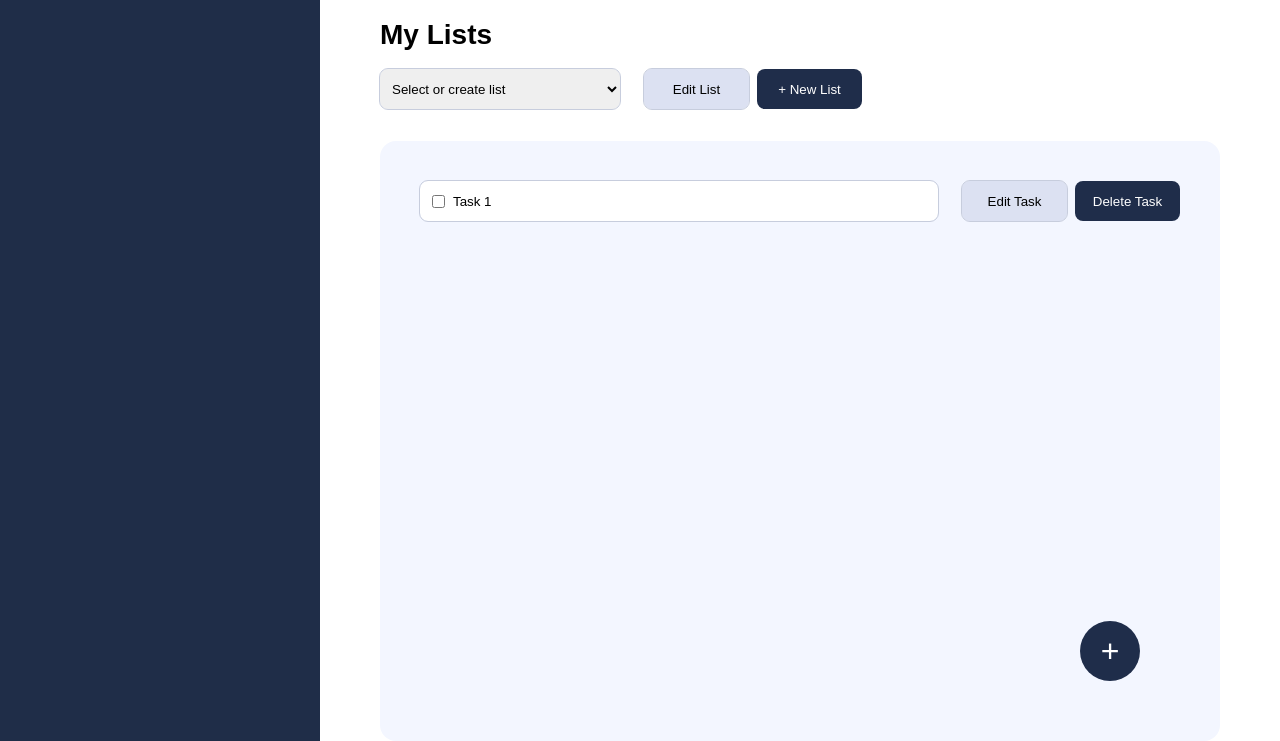
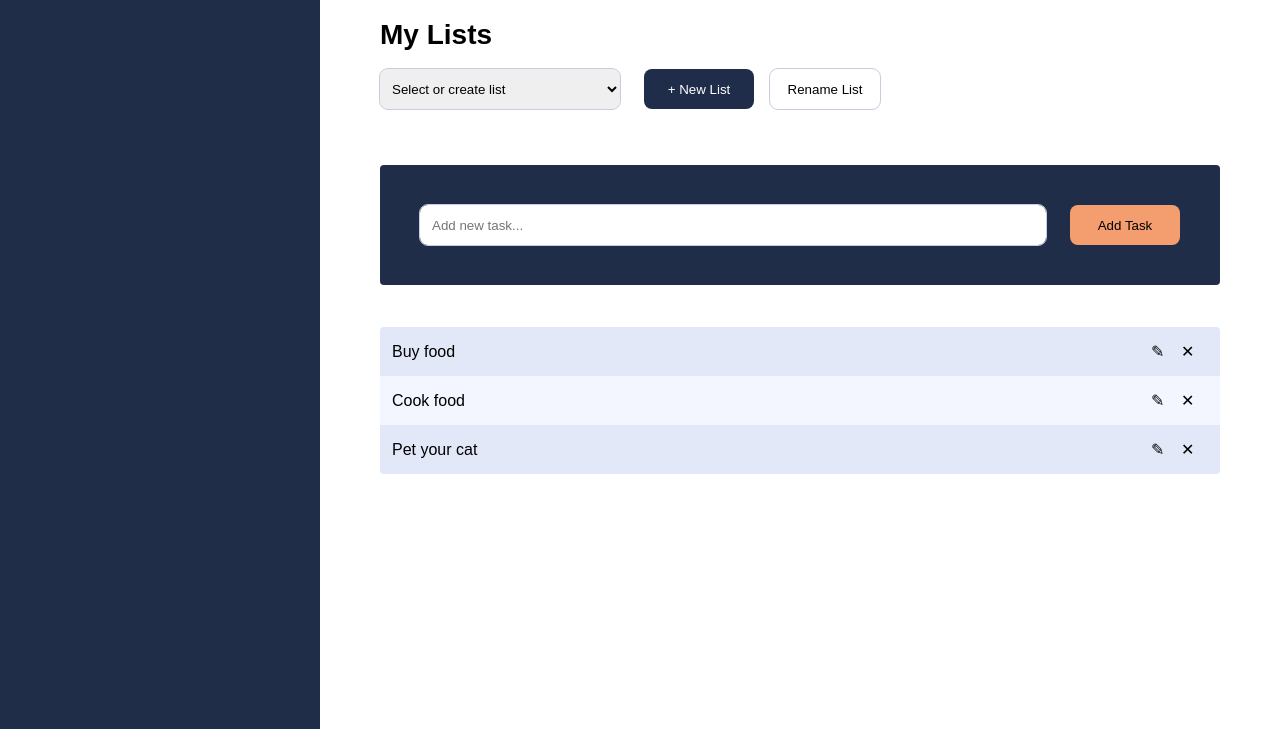
Before and after one commit to alena-bordiug/todo-list, a plain HTML site: page index.html in a window 1280 px wide. Shown: the part 71-812 px from the top of the page. Drawn offline with Linux system fonts and the light colour scheme.

Commit message:
html structure changed

```diff
--- a/css/buttons.css
+++ b/css/buttons.css
@@ -1,5 +1,5 @@
 .btn {
-  max-width: 105px;
+  max-width: 110px;
   width: 100%;
   min-height: 40px;
   border: none;
@@ -7,32 +7,20 @@
   cursor: pointer;
 }
 
-.round-btn {
-  width: 60px;
-  height: 60px;
-  border-radius: 50%;
-  border: none;
-  font-size: 32px;
-  background-color: var(--primary-btn);
-  color: var(--white-text);
-  position: absolute;
-  bottom: 60px;
-  right: 80px;
-  cursor: pointer;
-}
-
 .primary-btn {
   background-color: var(--primary-btn);
   color: var(--white-text);
+  margin-right: 16px;
 }
 
 .edit-btn {
-  background-color: var(--edit-btn);
+  background-color: white;
   color: var(--main-text);
   outline: 1px solid var(--outline-color);
-  margin-right: 8px;
+
 }
 
-.delete-task-btn {
-  background-color: var(--delete-btn);
+.add-task-btn {
+  color: black;
+  background-color: var(--add-task-btn);
 }
--- a/css/global.css
+++ b/css/global.css
@@ -25,3 +25,7 @@ body {
 input {
     border: none;
 }
+
+ul, li {
+list-style: none;
+}
--- a/css/index.css
+++ b/css/index.css
@@ -8,7 +8,7 @@
 }
 
 .heading-section {
-  margin-bottom: 32px;
+  margin-bottom: 56px;
 }
 
 .list-variants {
@@ -38,27 +38,22 @@
   outline: solid 1px var(--outline-color);
 }
 
-.task-section {
+.add-task {
   width: 100%;
-  min-height: 600px;
-  border-radius: 16px;
-  background-color: var(--task-section-bg);
-  position: relative;
+  border-radius: 4px;
+  background-color: var(--add-task);
   padding: 40px;
+  display: flex;
+  align-items: center;
+  justify-content: center;
+  margin-bottom: 42px;
 }
 
-.task {
-  display: flex;
-  align-items: center;
-  margin-bottom: 32px;
-}
-
-.task-input {
+.add-task-input {
   display: flex;
   align-items: center;
   padding-left: 12px;
   background-color: white;
-  max-width: 640px;
   width: 100%;
   height: 40px;
   border-radius: 8px;
@@ -66,16 +61,43 @@
   margin-right: 24px;
 }
 
-.task-checkbox {
-  margin-right: 8px;
+li {
+  width: 100%;
+  background-color: var(--odd-task-section-bg);
+  display: flex;
+  justify-content: space-between;
+  align-items: center;
+  padding: 12px;
 }
 
-.task input[type='text']:disabled {
-  background: none;
-  color: var(--main-text);
+.icon {
+  width: 25px;
+  height: 25px;
+  padding: 3px;
+  margin-right: 5px;
+  cursor: pointer;
 }
 
-.edit-mode input[type='text'] {
-  background: var(--outline-color);
-  border: 1px solid var(--outline-color);
+.red-icon {
+  color: var(--add-task-btn);
 }
+
+.task-text {
+  flex-grow: 1;
+}
+
+ul li:nth-child(odd) {
+  background: var(--edit-btn);
+}
+
+ul li:first-child {
+  border-radius: 4px 4px 0 0;
+}
+
+ul li:last-child {
+  border-radius: 0 0 4px 4px;
+}
+
+ul li:hover {
+  background-color: var(--hover-color);
+}
--- a/css/variables.css
+++ b/css/variables.css
@@ -1,10 +1,13 @@
 :root {
     --aside-color: #1F2D48;
     --outline-color: #C7CDDD;
-    --task-section-bg: #F3F6FF;
+    --add-task: #1F2D48;
+    --add-task-btn:#F49D6E;
+    --odd-task-section-bg: #F3F6FF;
+    --even-task-section-bg: #c3d0f5;
     --primary-btn: #1F2D4A;
-    --edit-btn: #DCE1F2;
-    --delete-btn: #FB8282;
+    --edit-btn: #e3e8f9;
     --main-text: #000000;
     --white-text:  #ffffff;
+    --hover-color:#F49D6E;
 }
--- a/index.html
+++ b/index.html
@@ -23,22 +23,39 @@
               <option value="">Select or create list</option>
             </select>
           </div>
-          <button class="edit-btn btn" type="submit">Edit List</button>
           <button class="primary-btn btn" type="submit">+ New List</button>
+          <button class="edit-btn btn" type="submit">Rename List</button>
         </div>
       </section>
       <section class="task-section">
-        <div class="task">
-          <div class="task-input">
-            <input type="checkbox" id="task-checkbox" class="task-checkbox" />
-            <input type="text" id="task-text" value="Task 1" disabled />
-          </div>
-          <button type="button" class="edit-btn btn">Edit Task</button>
-          <button type="button" class="primary-btn btn">Delete Task</button>
+        <div class="add-task">
+          <input
+            type="text"
+            id="addTaskInput"
+            class="add-task-input"
+            placeholder="Add new task..."
+          />
+          <button type="submit" class="add-task-btn btn" id="addTask">
+            Add Task
+          </button>
         </div>
-        <div class="new-task-btn">
-          <button type="button" class="new-task-btn round-btn">+</button>
-        </div>
+        <ul class="my-tasks" id="MyTasks">
+          <li>
+            <span class="task-text">Buy food</span
+            ><span class="icon">&#x270E;</span
+            ><span class="icon">&#x2715;</span>
+          </li>
+          <li>
+            <span class="task-text">Cook food</span
+            ><span class="icon">&#x270E;</span
+            ><span class="icon">&#x2715;</span>
+          </li>
+          <li>
+            <span class="task-text">Pet your cat</span
+            ><span class="icon">&#x270E;</span
+            ><span class="icon">&#x2715;</span>
+          </li>
+        </ul>
       </section>
     </main>
     <script src="./js/index.js"></script>
```
